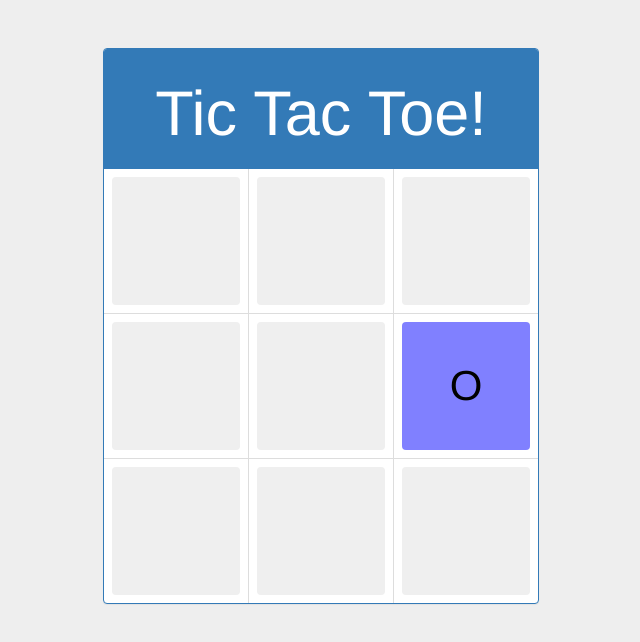
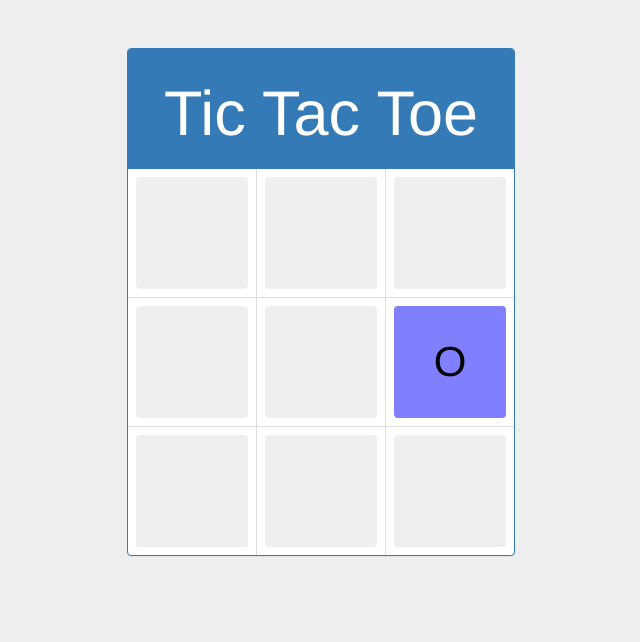
Before and after one commit to fossnik/cd-p11-tictactoe, a plain HTML site: page index.html in a window 1280 px wide. Shown: the whole page, without its empty margins (319-959 px from the left). Drawn offline with nearby package versions, Linux system fonts and the light colour scheme.

Commit message:
Smaller Size

```diff
--- a/index.html
+++ b/index.html
@@ -10,7 +10,7 @@
 <body class="jumbotron">
 	<div class="flex-container">
 		<div class="panel panel-primary">
-			<div class="panel-heading text-center"><h1 id="tictactoe">Tic Tac Toe!</h1></div>
+			<div class="panel-heading text-center"><h1 id="tictactoe">Tic Tac Toe</h1></div>
 			<table class="table table-bordered">
 				<tr>
 					<td><button id="1" type="button" class="btn" onclick="tap(1)"></button></td>
--- a/style.css
+++ b/style.css
@@ -1,6 +1,6 @@
 td .btn {
-	width: 128px;
-	height: 128px;
+	width: 112px;
+	height: 112px;
 	font-size: 3em;
 }
 .flex-container {
```
